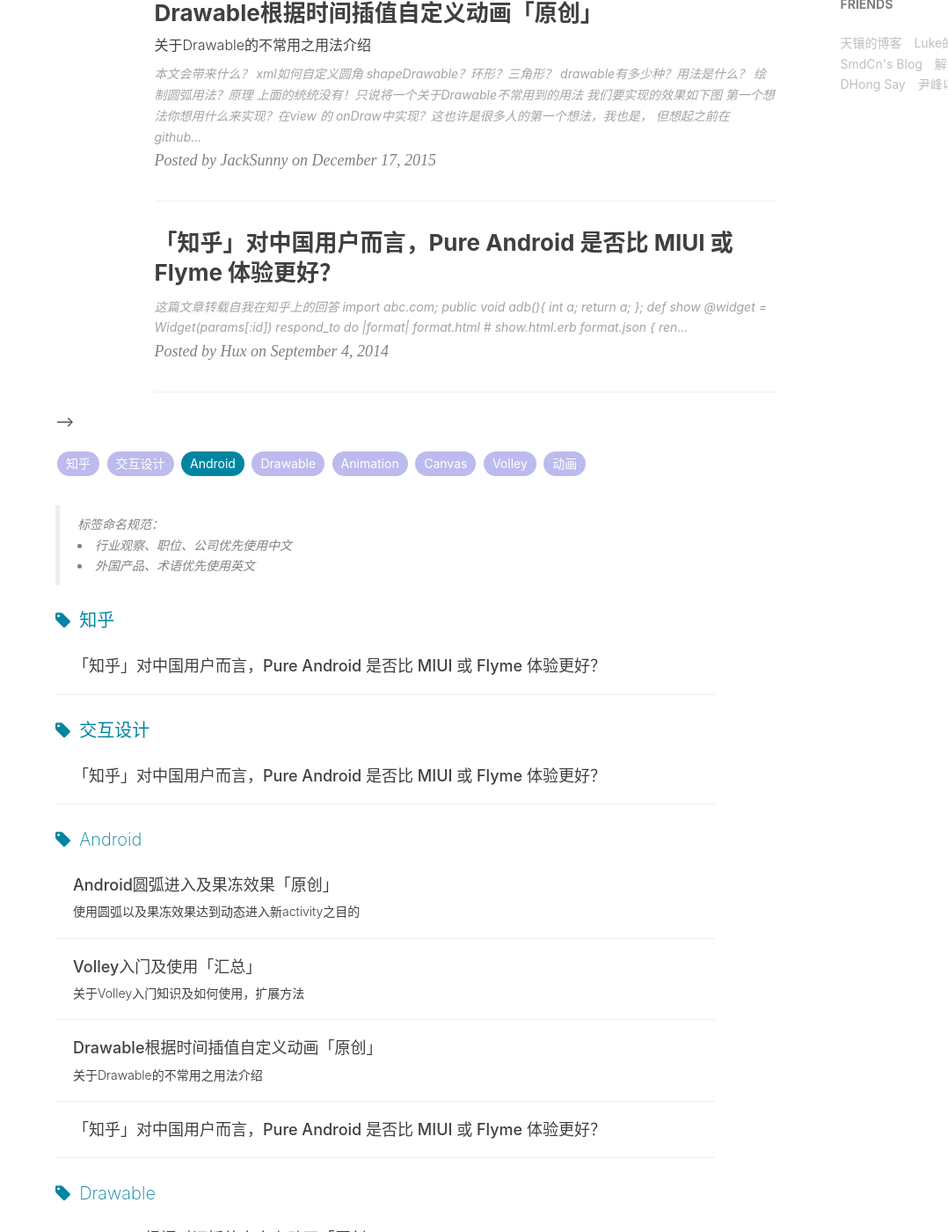
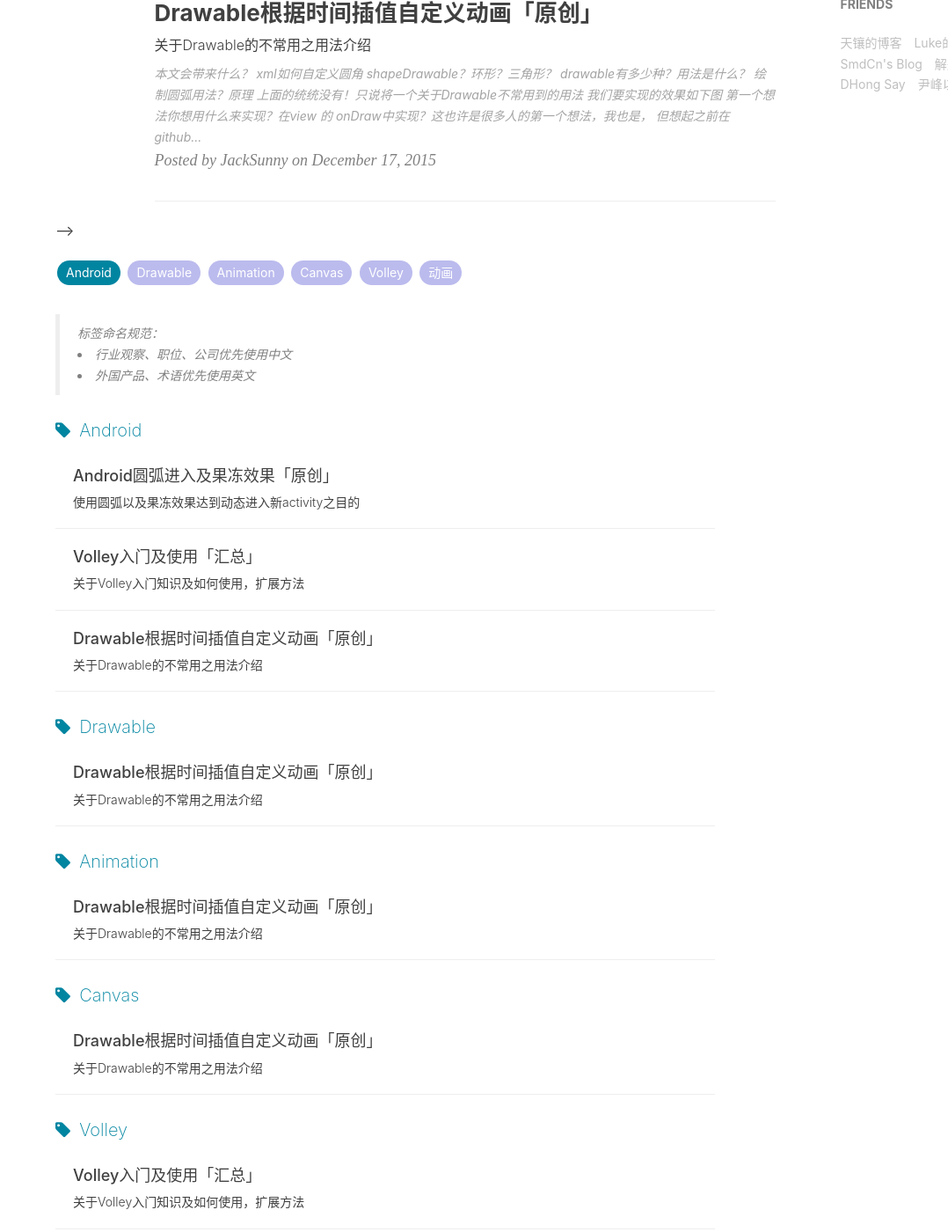
Before and after one commit to congwiny/jacksunny.github.io, a Jekyll site: the page built from tags.html, in a window 1280 px wide and 1400 px high, scrolled down 1217 px. Shown: the whole window at 88% size, without its empty margins (202-1280 px from the left). Built offline with Jekyll 4.4.1, drawn with Linux system fonts in a browser that asks for light colours; nearby versions of some CDN libraries; comment, search, counter and statistics services are not loaded.

Commit message:
啊啊啊
啊啊啊

```diff
--- a/_posts/2014-09-04-is-pure-android-better.markdown
+++ /dev/null
@@ -1,148 +0,0 @@
----
-layout:     post
-title:      "「知乎」对中国用户而言，Pure Android 是否比 MIUI 或 Flyme 体验更好？"
-subtitle:   ""
-date:       2014-09-04 12:00:00
-author:     "Hux"
-header-img: "img/post-bg-android.jpg"
-tags:
-    - 知乎
-    - 交互设计
-    - Android
----
-
-> 这篇文章转载自[我在知乎上的回答](http://www.zhihu.com/question/25104721/answer/30108886)
-{% highlight java %}
-import abc.com;
-public void adb(){
-	int a;
-	return a;
-};
-def show
-  @widget = Widget(params[:id])
-  respond_to do |format|
-    format.html # show.html.erb
-    format.json { render json: @widget }
-  end
-end
-{% endhighlight %}
-
-<p>哎呀～不要站队嘛。其实这是一个很有意思的题目，让我们一点点来看
-    <br>
-    <br>哦对，谢妖～。本人是Nexus 5用户，系统当然是Pure Android KitKat啦（臭谷粉！点Down！喂喂喂我还没给结论呢）
-    <br><b>毕竟是回答问题嘛，先给一个明确的答案</b>：
-    <br>
-    <br><b>否。（</b><b>对中国用户而言，Pure Android 并不比 MIUI 或 Flyme 体验更好。</b><b>）</b>
-
-    <p>从下面「 居然比关注数还多」的回答中，就可以看出大家都是急于站队的样子：</p>
-
-    <ul>
-        <li>Google Service！翻墙很轻松好吗！Geek站过来，有品味绝逼原生阿。</li>
-        <li>没用过Pure，国内Google能用！？本地化多重要，易用果断MIUI/Flyme 啊！（咦 米粉和魅粉居然在一致对外上达成了共识）</li>
-    </ul>
-    <br>从答案我们也可以看出，中国用户的确是一个过于复杂的群体，那这个问题怎么办？
-    <br>
-    <br><b>数学老师教过哒，分类讨论啊！</b>
-    <br>（来，开始认真了。注意，我只分两类，数量非常小的Geek用户，和其余都算在内的非Geek用户）
-    <br>
-    <br>
-
-    <p>先说好理解的：</p>
-
-    <ul>
-        <li><b>为什么 Geek 用户 都爱使用Pure Android？：</b>
-        </li>
-    </ul>在国内，使用Pure Android其实是有很多障碍的：众所周知Google基本被墙死，去年还能上上的G+，Gmail 最近基本报废，回国后Google Now不开VPN永远都是Sign error或者No internet connection……那干嘛还用？
-    <br>
-    <br><b>因为这群人是Geek呀！</b>这群谷粉、安卓粉、IT科技粉、设计师、工程师们，这群充满技术情节的人儿们，为了我们的品味（逼格），挂着VPN，连着美版的Play Store，用着Android/Material Design 的 GMS，Chrome Beta，FB，Twitter，WhatsApp……就这么一路高歌的走下去了。
-    <br>
-    <br>你看！Action Bar ＋ Navigation Drawer 多好用！
-    <br>你看！Fixed Tabs 可以滑的好吗！
-    <br>你看！流畅不！ART开起来妥妥的流畅度爆iOS！
-    <br>你看！原生Android 哪里会越用用卡！？你升4.4.4了吗 ？
-    <br>
-    <br><b>哪里要担心这群人啊。</b>国内买不到的Nexus，用不了GMS，这都不叫事。
-    <br>
-    <br>
-
-    <p>那么，</p>
-
-    <ul>
-        <li><b>为什么 非Geek 用户 不适合使用Pure Android？：</b>
-        </li>
-    </ul>GMS的问题就不多说了，妥妥是用不了，在VPN之间切换也是麻烦。
-    <br>也不说Pure Android不那么好刷到的问题（当然你可以刷CM），
-    <br>我们就直接来看最核心的问题：
-    <br>
-    <br><b>「 Pure Android 的交互设计真的比 MIUI / Flyme 好吗？」<br></b>
-    <br><b>不见得。</b>
-    <br><b>所谓设计，第一个要考虑的就是目标用户。</b>
-    <br>
-    <br>为什么Pure Android的交互设计让Geek觉得用户体验好？
-    <br>
-    <ul>
-        <li>国外规范的 Android Design 生态环境打造统一的 Pure Android 体验</li>
-        <li>更高级的手势/App运用带来了很多便利（典型的例子SwipePad）</li>
-        <li>有着工程师思想的他们可以轻易理解Android的复杂逻辑</li>
-        <li>有着工程师思想的他们总能自己轻松躲开一些设计问题</li>
-    </ul>
-    <br>而 Pure Android 之于 普通用户 呢？
-    <br><b>「 这些优势基本荡然无存」</b>，反而，混乱的国内生态环境带来大部分中国用户对Android Design的陌生，相比iOS复杂许多的Android逻辑带来较高的学习成本……
-    <br>
-    <br>而MIUI/Flyme在设计方面上的本地化，主要就是出来解决这个问题的。
-    <br>我们可以看到，其实MIUI/Flyme做得大部分工作，除了视觉外，就是<b>简化信息层级，降低交互学习成本，遮住Android系统过于复杂的部分，在易用性上向iOS靠拢</b>。
-    <br>
-    <br>如果说在这里MIUI/Flyme还只能和Pure Android 打个平手的话……
-    <br>
-    <br><b>MIUI 和 Flyme 的本地化还远没有完：</b>
-    <br>
-    <br>你在国内总要用国内的互联网服务吧？
-    <br><b>集成，</b>我全给你全整合进来，打造一条龙服务
-    <br>
-    <ul>
-        <li>应用商店
-            <br>
-        </li>
-        <li>云存储/云服务（自己提供或合作）
-            <br>
-        </li>
-        <li>数字娱乐消费（音乐/游戏/阅读/视频/主题/壁纸/铃声……）
-            <br>
-        </li>
-        <li>安全（小白最爱用的系统清理，陌生号码拦截……）
-            <br>
-        </li>
-        <li>生活服务（支付，地图，快递，订餐，打车，旅游……）
-            <br>
-        </li>
-        <li>社交（美图，快速分享……）
-            <br>
-        </li>
-        <li>太多了。总之就是你想要什么有什么，自己没有就跟大家合作呗。
-            <br>
-        </li>
-    </ul><b>不够酷？</b>对大部分用户来说够酷了
-    <br>
-    <ul>
-        <li>小米，平板，盒子，电视，路由……MIUI的多屏体验</li>
-        <li>魅族，联合智能硬件，手表飞机插座……Connect to Meizu</li>
-    </ul><b>渠道成本低（不是指价格）</b>。这个其实也相当重要
-    <br>
-    <ul>
-        <li>容易刷到，适配机子广，稳定。</li>
-        <li>国内买得到，线下甚至有体验店，可以教你用呀什么的。</li>
-    </ul>
-    <br>更何况，对于大部分非Geek用户，手机虽不再只是当年的通讯工具那么简单，但充其量也就是一个智能电子设备而已。<b>能方便快速的享受到国内主流的互联网应用与服务，完成日常的需求就足以</b>。
-    <br>
-    <br><b>MIUI/Flyme 在这方面上的成绩，是Pure Android远不能比的。</b>
-    <br>
-    <br>所以我的结论是：
-    <br>
-    <br><b>对中国用户而言，Pure Android 并不比 MIUI 或 Flyme 体验更好。</b>
-    <br><b>对大部分中国用户而言，MIUI 或 Flyme 比 </b><b>Pure Android 的</b><b>体验更好。</b>
-    <br>
-    <br>
-    <br>
-    <br>
-    <br>没啥利益相关，我又不是云OS的
-</p>
```
Also changed, not shown: _posts/2015-12-18-Volley-primary.md (+2 -2 lines).
